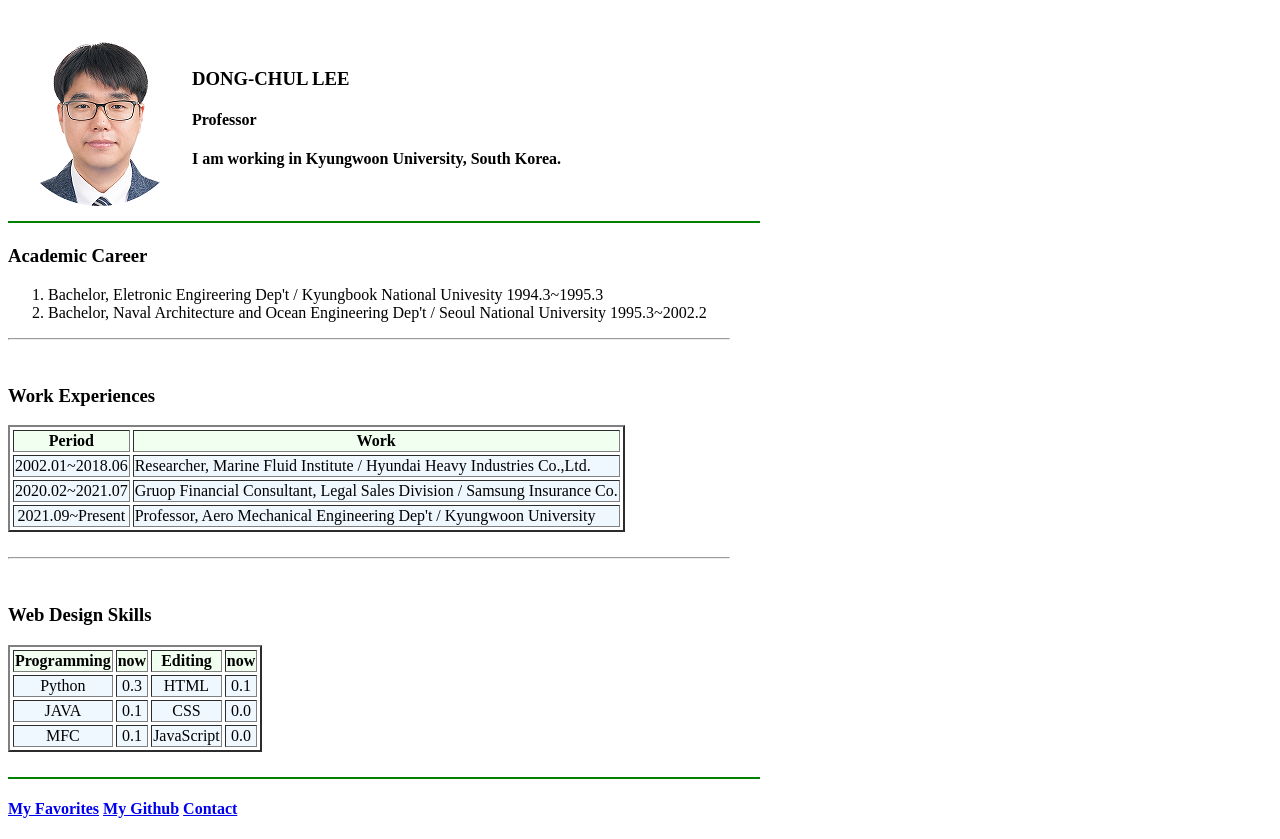
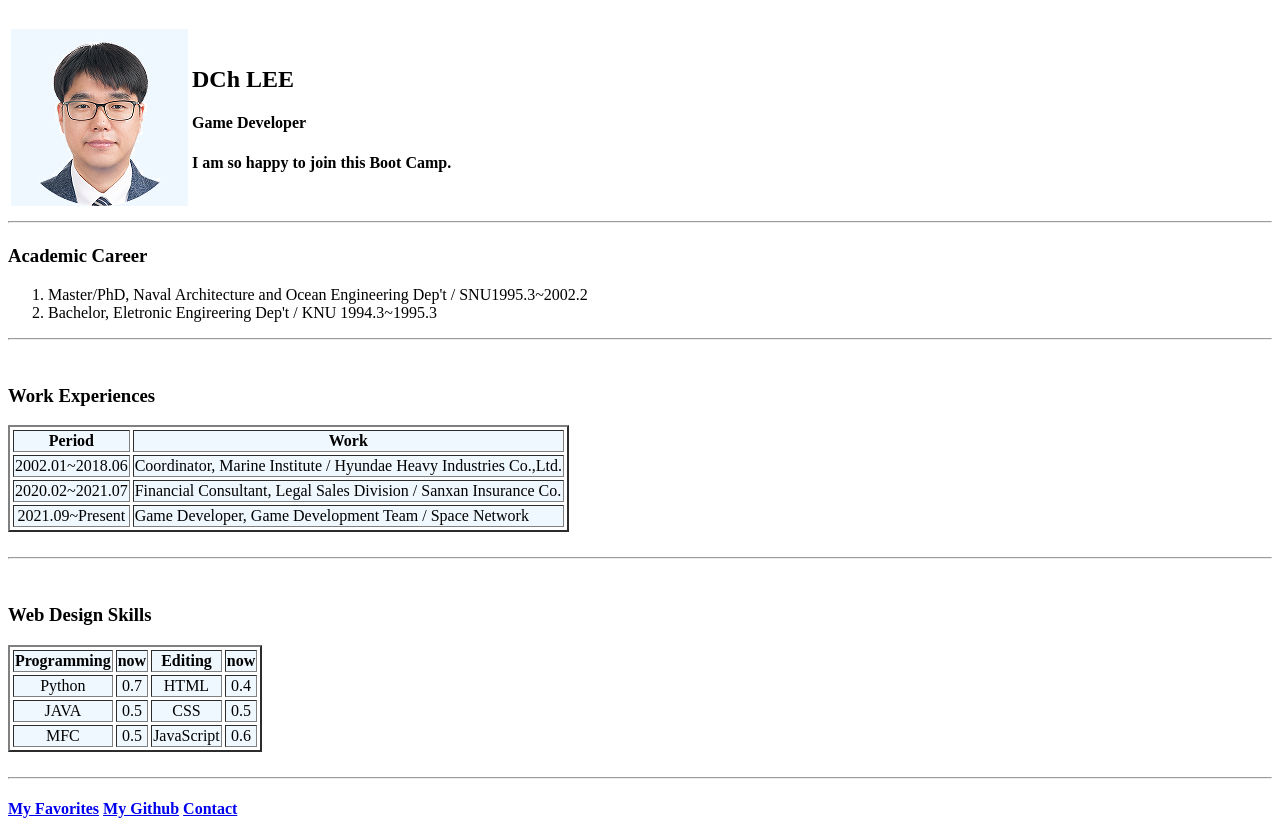
Before and after one commit to dchlee25/Python, a plain HTML site: page index.html in a window 1280 px wide. Drawn offline with Linux system fonts and the light colour scheme.

Commit message:
Add files via upload

```diff
--- a/index.html
+++ b/index.html
@@ -3,17 +3,19 @@
   <head>
     <meta charset="utf-8">
     <title>DChLee's Website</title>
+    <link rel="stylesheet" href="css/styles.css">
   </head>
 
   <body>
+  <!-- body style="background-color:AliceBlue;"-->
     <table>
       <tr>
-        <td><img src="DONGCHUL LEE.png" alt="DChLee Profile"></td>
+        <td><img src="DChLee.png" alt="DChLee Profile"></td>
         <br>
-        <td><h3>DONG-CHUL LEE</h3>
-        <h4>Professor</h4>
+        <td><h2>DCh LEE</h2>
+        <h4>Game Developer</h4>
         <h3></h3>
-        <p><h4>I am working in Kyungwoon University, South Korea.</h4></p></td>
+        <p><h4>I am so happy to join this Boot Camp.</h4></p></td>
       </tr>
     </table>
 <!--
@@ -22,22 +24,23 @@
     <strong><a href="https://www.github.com/dchlee">My Github</a></strong>
     <p><h4><em>As a pfofessor I am working in Kyungwoon University, South Korea.</em></h4></p>
 -->
-
-    <hr align="left" width=750 noshade==$0 color="green">
+    <hr>
+    <!--hr align="left" width=900 noshade==$0 color="green"-->
 <h5></h5>
 
     <h3>Academic Career</h3>
     <ol>
-      <li>Bachelor, Eletronic Engireering Dep't / Kyungbook National Univesity  1994.3~1995.3</li>
-      <li>Bachelor, Naval Architecture and Ocean Engineering Dep't / Seoul National University  1995.3~2002.2</li>
+      <li>Master/PhD, Naval Architecture and Ocean Engineering Dep't / SNU1995.3~2002.2</li>
+      <li>Bachelor, Eletronic Engireering Dep't / KNU  1994.3~1995.3</li>
     </ol>
     <h9></h9>
-    <hr align="left" width=720>
+    <hr>
+    <!--hr align="left" width=850-->
     <br>
 
     <h3>Work Experiences</h3>
     <table cellspacing="3" border="2">
-      <thead bgcolor=#F0FFF0>
+      <thead bgcolor=#F0F8FF>
         <tr>
           <th>Period</th>
           <th>Work</th>
@@ -46,25 +49,26 @@
       <tbody bgcolor=#F0F8FF>
         <tr height="20" >
           <td><center>2002.01~2018.06</td>
-          <td>Researcher, Marine Fluid Institute / Hyundai Heavy Industries Co.,Ltd.</td>
+          <td>Coordinator, Marine Institute / Hyundae Heavy Industries Co.,Ltd.</td>
         </tr>
         <tr>
           <td><center>2020.02~2021.07</td>
-          <td>Gruop Financial Consultant, Legal Sales Division / Samsung Insurance Co.</td>
+          <td>Financial Consultant, Legal Sales Division / Sanxan Insurance Co.</td>
         </tr>
         <tr>
           <td><center>2021.09~Present</td>
-          <td>Professor, Aero Mechanical Engineering Dep't / Kyungwoon University</td>
+          <td>Game Developer, Game Development Team / Space Network</td>
         </tr>
       </tbody>
     </table>
     <h6></h6>
-    <hr align="left" width=720>
+    <hr>
+    <!--hr align="left" width=850-->
 <br>
 
 <h3>Web Design Skills</h3>
 <table cellspacing="3" border="2">
-  <thead bgcolor=#F0FFF0>
+  <thead bgcolor=#F0F8FF>
     <tr>
       <th>Programming</th>
       <th>now</th>
@@ -75,21 +79,21 @@
   <tbody bgcolor=#F0F8FF>
     <tr height="20" >
       <td><center>Python</td>
-      <td><center>0.3</td>
+      <td><center>0.7</td>
       <td><center>HTML</td>
-      <td><center>0.1</td>
+      <td><center>0.4</td>
     </tr>
     <tr>
       <td><center>JAVA</td>
-      <td><center>0.1</td>
+      <td><center>0.5</td>
       <td><center>CSS</td>
-      <td><center>0.0</td>
+      <td><center>0.5</td>
     </tr>
     <tr>
       <td><center>MFC</td>
-      <td><center>0.1</td>
+      <td><center>0.5</td>
       <td><center>JavaScript</td>
-      <td><center>0.0</td>
+      <td><center>0.6</td>
     </tr>
   </tbody>
 </table>
@@ -121,7 +125,8 @@
 -->
 
 <h6></h6>
-    <hr align="left" width=750 noshade==$0 color="green">
+<hr>
+<!--hr align="left" width=900 noshade==$0 color="green"-->
 
 
     <h4>
```
Also changed, not shown: contact-us.html (+3 -2 lines), favorites.html (+4 -3 lines), DChLee.png (added).
